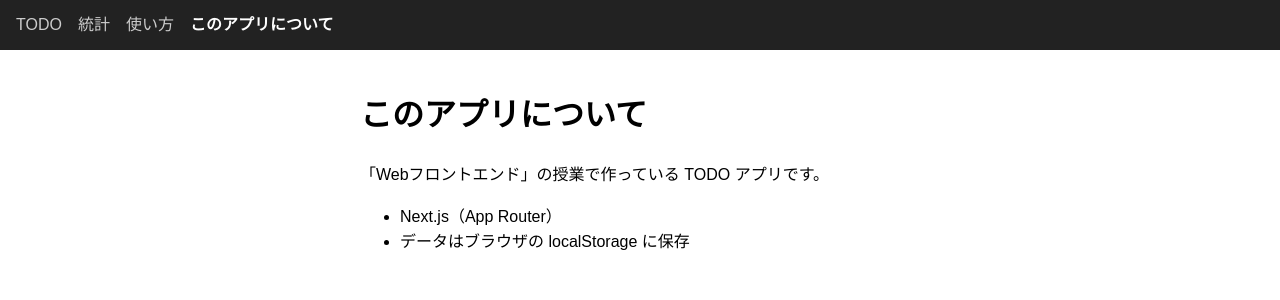
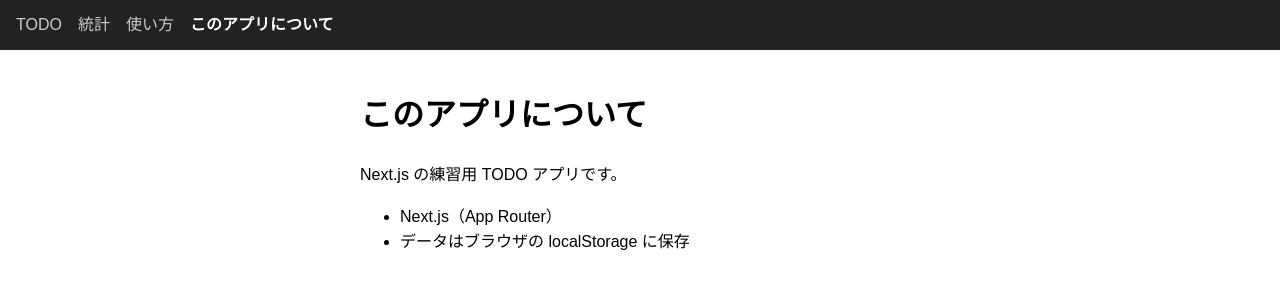
Before and after one commit to chorcode/todo-app1020, a Next.js app: page /about in a window 1280 px wide. Shown: the top 300 px of the page. Built offline with nearby package versions, Linux system fonts and the light colour scheme.

Commit message:
docs: aboutテキストの表現を調整

```diff
--- a/app/about/page.js
+++ b/app/about/page.js
@@ -6,7 +6,7 @@ export default function AboutPage() {
   return (
     <main className="container">
       <h1>このアプリについて</h1>
-      <p>「Webフロントエンド」の授業で作っている TODO アプリです。</p>
+      <p>Next.js の練習用 TODO アプリです。</p>
       <ul>
         <li>Next.js（App Router）</li>
         <li>データはブラウザの localStorage に保存</li>
```
